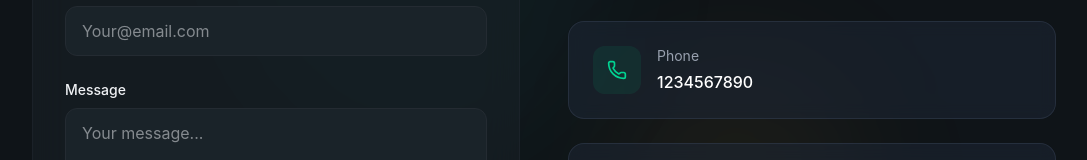
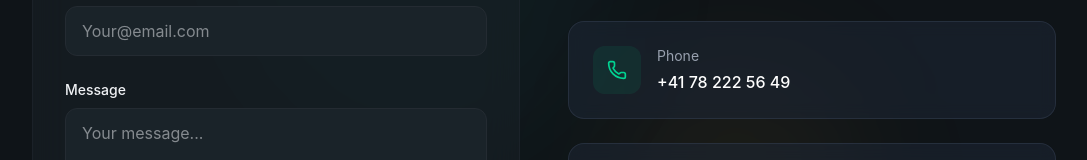
Before and after one commit to MGoorna/personal-portfolio, a React (Vite) app: page / in a window 1280 px wide. Shown: the part 7618-7778 px from the top of the page, without its empty margins (96-1183 px from the left). Built offline with nearby package versions, Linux system fonts and the light colour scheme.

Commit message:
Update phone no

```diff
--- a/src/sections/Contact.jsx
+++ b/src/sections/Contact.jsx
@@ -13,8 +13,8 @@ const contactInfo = [
     {
     icon: Phone,
     label: 'Phone',
-    value: '1234567890',
-    href: 'tel:+1234567890',
+    value: "+41 78 222 56 49",
+    href: 'tel:+41782225649',
   },
     {
     icon: MapPin,
```
